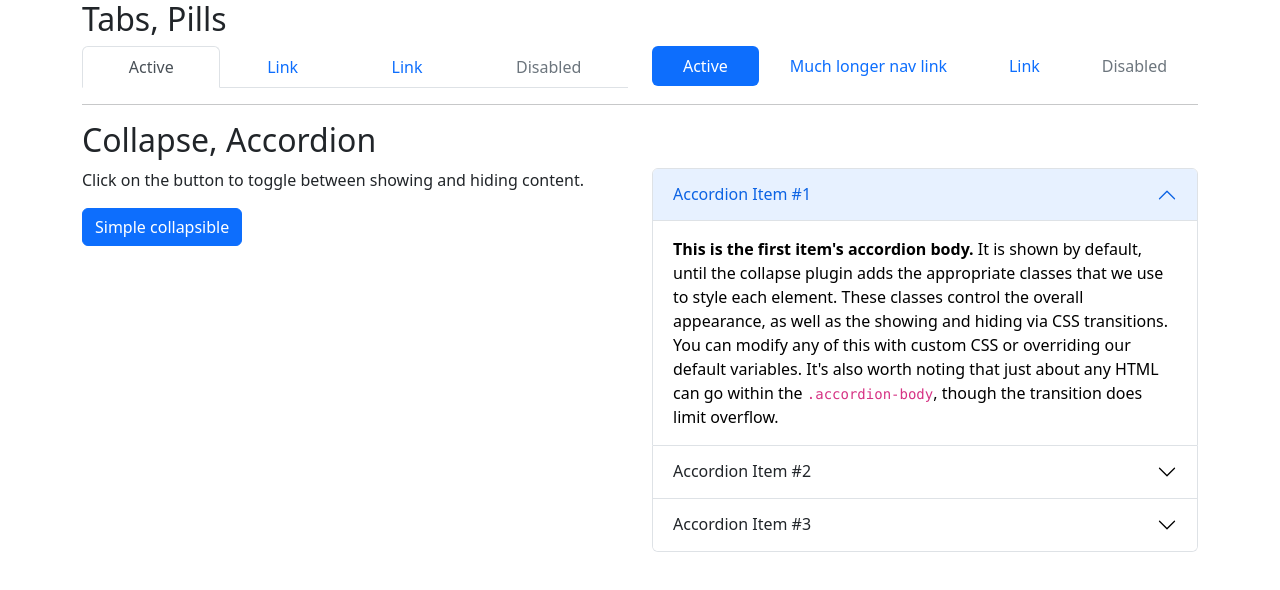
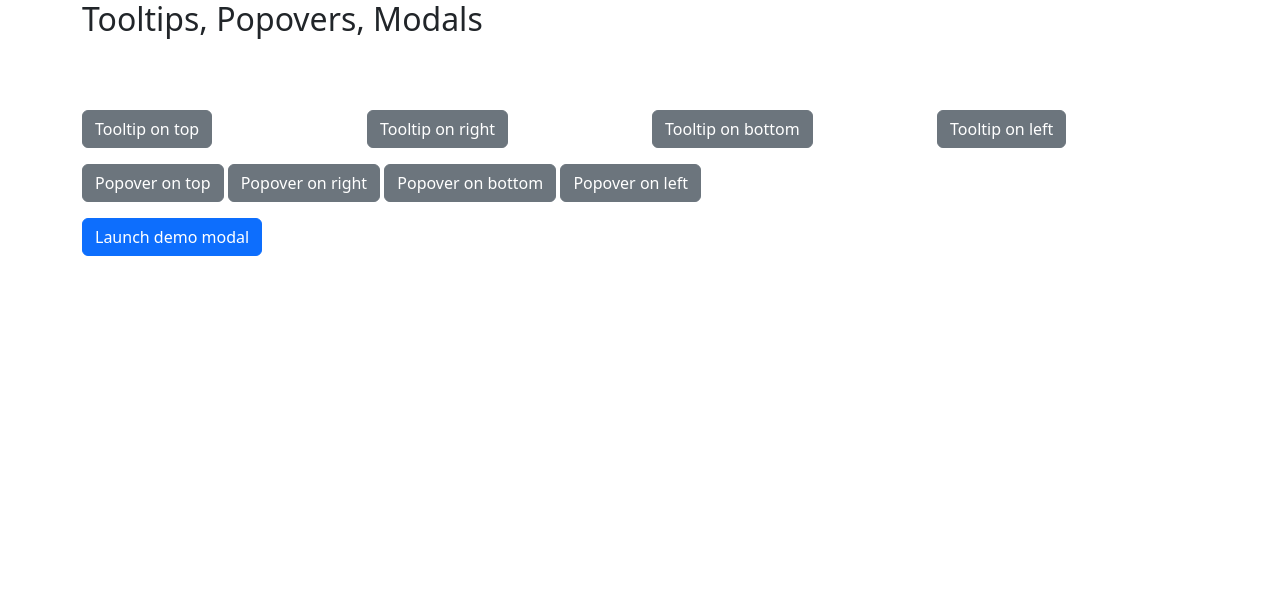
Before and after one commit to hero88/bootstrap_sample, a website: page index.html in a window 1280 px wide. Drawn offline with nearby package versions, Linux system fonts and the light colour scheme.

Commit message:
JS component2

```diff
--- a/index.html
+++ b/index.html
@@ -13,88 +13,67 @@
 </head>
 <body>
     <div class="container">
-        <h2>Tabs, Pills</h2>
-        <div class="row mb-3">
-            <div class="col-6">
-                <ul class="nav nav-tabs nav-fill">
-                    <li class="nav-item">
-                      <a class="nav-link active" aria-current="page" href="#">Active</a>
-                    </li>
-                    <li class="nav-item">
-                      <a class="nav-link" href="#">Link</a>
-                    </li>
-                    <li class="nav-item">
-                      <a class="nav-link" href="#">Link</a>
-                    </li>
-                    <li class="nav-item">
-                      <a class="nav-link disabled" href="#" tabindex="-1" aria-disabled="true">Disabled</a>
-                    </li>
-                </ul>
+        <h2>Tooltips, Popovers, Modals</h2>
+        <br><br>
+        <div class="row mb-3 mt-3">
+          <div class="col-3">
+            <button type="button" class="btn btn-secondary" data-bs-toggle="tooltip" data-bs-placement="top" title="Tooltip on top">
+              Tooltip on top
+            </button>
           </div>
-            <div class="col-6">
-                <ul class="nav nav-pills nav-fill">
-                    <li class="nav-item">
-                      <a class="nav-link active" aria-current="page" href="#">Active</a>
-                    </li>
-                    <li class="nav-item">
-                      <a class="nav-link" href="#">Much longer nav link</a>
-                    </li>
-                    <li class="nav-item">
-                      <a class="nav-link" href="#">Link</a>
-                    </li>
-                    <li class="nav-item">
-                      <a class="nav-link disabled" href="#" tabindex="-1" aria-disabled="true">Disabled</a>
-                    </li>
-                </ul>
+          <div class="col-3">
+            <button type="button" class="btn btn-secondary" data-bs-toggle="tooltip" data-bs-placement="right" title="Tooltip on right">
+              Tooltip on right
+            </button>
+          </div>
+          <div class="col-3">
+            <button type="button" class="btn btn-secondary" data-bs-toggle="tooltip" data-bs-placement="bottom" title="Tooltip on bottom">
+              Tooltip on bottom
+            </button>
+          </div>
+          <div class="col-3">
+            <button type="button" class="btn btn-secondary" data-bs-toggle="tooltip" data-bs-placement="left" title="Tooltip on left">
+              Tooltip on left
+            </button>
           </div>
         </div>
-        <hr>
-        <h2>Collapse, Accordion</h2>
         <div class="row mb-3">
-            <div class="col-6">
-                <p>Click on the button to toggle between showing and hiding content.</p>
-                <button type="button" class="btn btn-primary" data-bs-toggle="collapse" data-bs-target="#demo">Simple collapsible</button>
-                <div id="demo" class="collapse">
-                    Lorem ipsum dolor sit amet, consectetur adipisicing elit,
-                    sed do eiusmod tempor incididunt ut labore et dolore magna aliqua. Ut enim ad minim veniam,
-                    quis nostrud exercitation ullamco laboris nisi ut aliquip ex ea commodo consequat.
+          <div class="col-12">
+            <button type="button" class="btn btn-secondary" data-bs-container="body" data-bs-toggle="popover" data-bs-placement="top" data-bs-content="Top popover">
+              Popover on top
+            </button>
+            <button type="button" class="btn btn-secondary" data-bs-container="body" data-bs-toggle="popover" data-bs-placement="right" data-bs-content="Right popover">
+              Popover on right
+            </button>
+            <button type="button" class="btn btn-secondary" data-bs-container="body" data-bs-toggle="popover" data-bs-placement="bottom" data-bs-content="Bottom popover">
+              Popover on bottom
+            </button>
+            <button type="button" class="btn btn-secondary" data-bs-container="body" data-bs-toggle="popover" data-bs-placement="left" data-bs-content="Left popover">
+              Popover on left
+            </button>
           </div>
         </div>
-            <div class="col-6">
-                <div class="accordion" id="accordionExample">
-                    <div class="accordion-item">
-                      <h2 class="accordion-header" id="headingOne">
-                        <button class="accordion-button" type="button" data-bs-toggle="collapse" data-bs-target="#collapseOne" aria-expanded="true" aria-controls="collapseOne">
-                          Accordion Item #1
+        <div class="row mb-3">
+          <div class="col-12">
+            <!-- Button trigger modal -->
+            <button type="button" class="btn btn-primary" data-bs-toggle="modal" data-bs-target="#exampleModal">
+              Launch demo modal
             </button>
-                      </h2>
-                      <div id="collapseOne" class="accordion-collapse collapse show" aria-labelledby="headingOne" data-bs-parent="#accordionExample">
-                        <div class="accordion-body">
-                          <strong>This is the first item's accordion body.</strong> It is shown by default, until the collapse plugin adds the appropriate classes that we use to style each element. These classes control the overall appearance, as well as the showing and hiding via CSS transitions. You can modify any of this with custom CSS or overriding our default variables. It's also worth noting that just about any HTML can go within the <code>.accordion-body</code>, though the transition does limit overflow.
+
+            <!-- Modal -->
+            <div class="modal fade" id="exampleModal" tabindex="-1" aria-labelledby="exampleModalLabel" aria-hidden="true">
+              <div class="modal-dialog">
+                <div class="modal-content">
+                  <div class="modal-header">
+                    <h5 class="modal-title" id="exampleModalLabel">Modal title</h5>
+                    <button type="button" class="btn-close" data-bs-dismiss="modal" aria-label="Close"></button>
                   </div>
+                  <div class="modal-body">
+                    ...
                   </div>
-                    </div>
-                    <div class="accordion-item">
-                      <h2 class="accordion-header" id="headingTwo">
-                        <button class="accordion-button collapsed" type="button" data-bs-toggle="collapse" data-bs-target="#collapseTwo" aria-expanded="false" aria-controls="collapseTwo">
-                          Accordion Item #2
-                        </button>
-                      </h2>
-                      <div id="collapseTwo" class="accordion-collapse collapse" aria-labelledby="headingTwo" data-bs-parent="#accordionExample">
-                        <div class="accordion-body">
-                          <strong>This is the second item's accordion body.</strong> It is hidden by default, until the collapse plugin adds the appropriate classes that we use to style each element. These classes control the overall appearance, as well as the showing and hiding via CSS transitions. You can modify any of this with custom CSS or overriding our default variables. It's also worth noting that just about any HTML can go within the <code>.accordion-body</code>, though the transition does limit overflow.
-                        </div>
-                      </div>
-                    </div>
-                    <div class="accordion-item">
-                      <h2 class="accordion-header" id="headingThree">
-                        <button class="accordion-button collapsed" type="button" data-bs-toggle="collapse" data-bs-target="#collapseThree" aria-expanded="false" aria-controls="collapseThree">
-                          Accordion Item #3
-                        </button>
-                      </h2>
-                      <div id="collapseThree" class="accordion-collapse collapse" aria-labelledby="headingThree" data-bs-parent="#accordionExample">
-                        <div class="accordion-body">
-                          <strong>This is the third item's accordion body.</strong> It is hidden by default, until the collapse plugin adds the appropriate classes that we use to style each element. These classes control the overall appearance, as well as the showing and hiding via CSS transitions. You can modify any of this with custom CSS or overriding our default variables. It's also worth noting that just about any HTML can go within the <code>.accordion-body</code>, though the transition does limit overflow.
+                  <div class="modal-footer">
+                    <button type="button" class="btn btn-secondary" data-bs-dismiss="modal">Close</button>
+                    <button type="button" class="btn btn-primary">Save changes</button>
                   </div>
                 </div>
               </div>
@@ -103,5 +82,16 @@
         </div>
     </div>
 </body>
+<script>
+  var tooltipTriggerList = [].slice.call(document.querySelectorAll('[data-bs-toggle="tooltip"]'));
+  var tooltipList = tooltipTriggerList.map(function (tooltipTriggerEl) {
+    return new bootstrap.Tooltip(tooltipTriggerEl)
+  });
 
+  var popoverTriggerList = [].slice.call(document.querySelectorAll('[data-bs-toggle="popover"]'));
+  var popoverList = popoverTriggerList.map(function (popoverTriggerEl) {
+    return new bootstrap.Popover(popoverTriggerEl)
+  });
+
+</script>
 </html>
```
Lines whose indentation alone changed are shown as unchanged.
